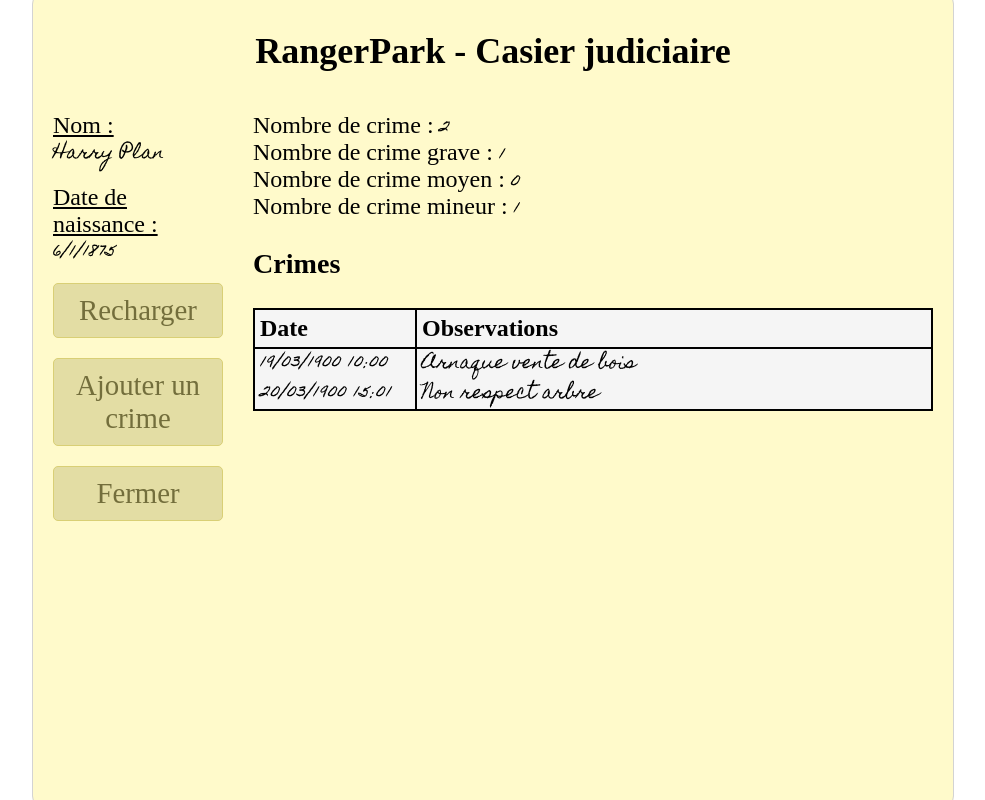
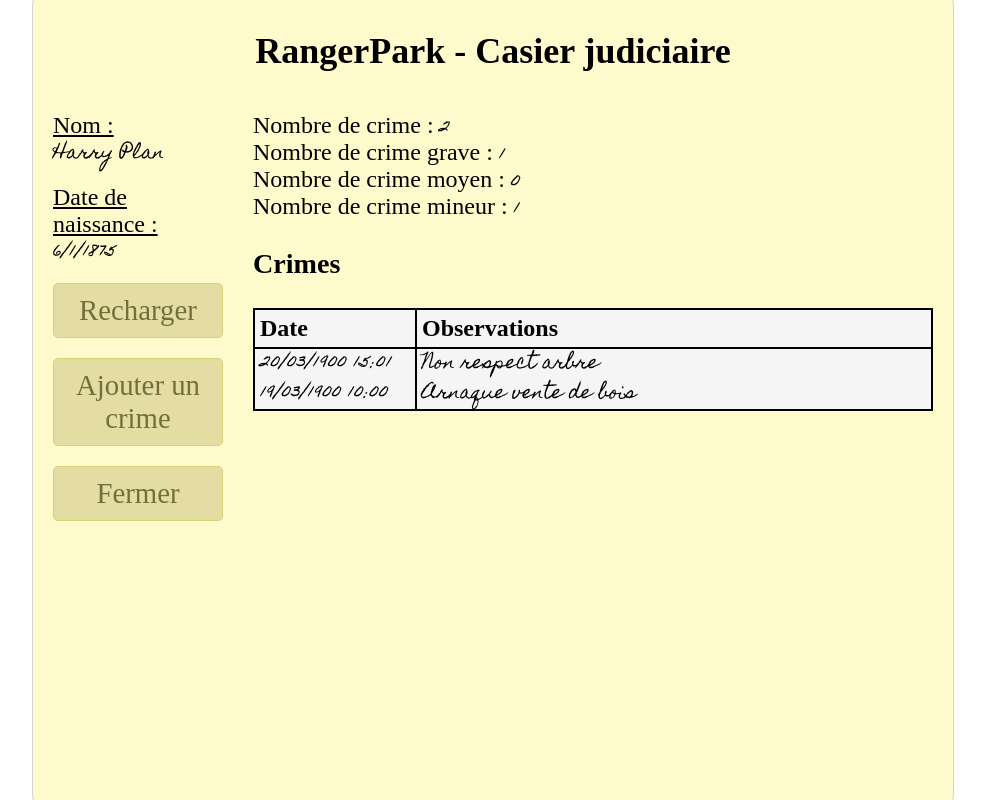
Before and after one commit to McRenald/Sunny-Job-RangerPark, a React (Vite) app in the folder ui/: page / in a window 1280 px wide. Shown: the whole page, without its empty margins (147-1132 px from the left). Built offline with nearby package versions, Linux system fonts and the light colour scheme; a web font is replaced by a local one.

Commit message:
Introduce PalyerContext

```diff
--- a/ui/src/components/App.tsx
+++ b/ui/src/components/App.tsx
@@ -1,11 +1,12 @@
 import { useState } from "react";
 import { debugData } from "../utils/debugData";
 import { useNuiEvent } from "../hooks/useNuiEvent";
+import { isEnvBrowser } from "../utils/misc";
+import { PlayerContext } from "../contexts/PlayerContext";
 import Container from "./container/Container";
+import useMockPlayerData from "../mocks/PlayerDataMock";
 
 import "./App.css";
-import { isEnvBrowser } from "../utils/misc";
-import useMockPlayerData from "../mocks/PlayerDataMock";
 
 // DEBUG - TO REMOVE FOR GAME
 if (isEnvBrowser()) {
@@ -26,15 +27,17 @@ if (isEnvBrowser()) {
 }
 
 export default function App() {
-  const [player, setPlayer] = useState<IPlayer | any>();
+  const [player, setPlayer] = useState<IPlayer>({} as IPlayer);
 
   useNuiEvent<IPlayer>("loadCriminalRecords", (data) => {
     setPlayer(data);
   });
 
   return (
-    <div className="nuiWrapper">
-      <Container player={player} />
-    </div>
+    <PlayerContext.Provider value={player}>
+      <div className="nuiWrapper">
+        <Container />
+      </div>
+    </PlayerContext.Provider>
   );
 }
--- a/ui/src/components/container/Container.tsx
+++ b/ui/src/components/container/Container.tsx
@@ -1,28 +1,30 @@
-import { useState } from "react";
+import { useContext, useState } from "react";
+import { PlayerContext } from "../../contexts/PlayerContext";
 import CrimesPanel from "../crimes/CrimesPanel";
 import Player from "../player/Player";
 import Title from "../title/Title";
 import AddCrime from "../addcrime/AddCrime";
 import "./Container.css";
 
-export default function Container({ player }: { player: IPlayer }) {
+export default function Container() {
   const [showAddCrime, setShowAddCrime] = useState(false);
+  const playerCtx = useContext(PlayerContext);
 
   const handleToggleAddCrimeClick = () => {
-    setShowAddCrime(!showAddCrime)
+    setShowAddCrime(!showAddCrime);
   };
 
   return (
     <div className="nuiContainer">
       <Title />
-      {!player && <div className="nuiLoading">Chargement en cours...</div>}
-      {player && (
+      {!playerCtx && <div className="nuiLoading">Chargement en cours...</div>}
+      {playerCtx && (
         <div className="nuiColumn">
-          <Player player={player} onAddCrime={handleToggleAddCrimeClick} />
-          <CrimesPanel crimes={player.crimes} />
+          <Player onAddCrime={handleToggleAddCrimeClick} />
+          <CrimesPanel />
         </div>
       )}
-      {showAddCrime && <AddCrime player={player} onClose={handleToggleAddCrimeClick} />}
+      {showAddCrime && <AddCrime onClose={handleToggleAddCrimeClick} />}
     </div>
   );
 }
--- a/ui/src/components/crimes/CrimeList.tsx
+++ b/ui/src/components/crimes/CrimeList.tsx
@@ -1,6 +1,10 @@
 import { format } from "date-fns";
+import { useContext } from "react";
+import { PlayerContext } from "../../contexts/PlayerContext";
 
-export default function CrimeList({ crimes }: { crimes: Array<ICrime> }) {
+export default function CrimeList() {
+  const playerCtx = useContext(PlayerContext);
+
   return (
     <>
       <h3>Crimes</h3>
@@ -12,7 +16,9 @@ export default function CrimeList({ crimes }: { crimes: Array<ICrime> }) {
           </tr>
         </thead>
         <tbody>
-          {crimes.map((crime, index) => {
+          {playerCtx.crimes
+            .sort((a, b) => b.date.getTime() - a.date.getTime())
+            .map((crime, index) => {
               return (
                 <tr key={index} className="nuiWritten">
                   <td>
--- a/ui/src/components/crimes/CrimeSummary.tsx
+++ b/ui/src/components/crimes/CrimeSummary.tsx
@@ -1,21 +1,37 @@
-import { useEffect, useState } from "react";
+import { useContext, useEffect, useState } from "react";
+import { PlayerContext } from "../../contexts/PlayerContext";
 
-export default function CrimeSummary({ crimes }: {crimes: Array<ICrime> }) {
-    const [majorCrimes, setMajorCrimes] = useState<Array<ICrime>>([]);
-    const [mediumCrimes, setMediumCrimes] = useState<Array<ICrime>>([]);
-    const [minorCrimes, setMinorCrimes] = useState<Array<ICrime>>([]);
+export default function CrimeSummary() {
+  const [majorCrimes, setMajorCrimes] = useState<Array<ICrime>>([]);
+  const [mediumCrimes, setMediumCrimes] = useState<Array<ICrime>>([]);
+  const [minorCrimes, setMinorCrimes] = useState<Array<ICrime>>([]);
 
-    useEffect(() => {
-        setMajorCrimes(crimes.filter((x) => x.level == 1));
-        setMediumCrimes(crimes.filter((x) => x.level == 2));
-        setMinorCrimes(crimes.filter((x) => x.level == 3));
-    }, [crimes]);
+  const playerCtx = useContext(PlayerContext);
+
+  useEffect(() => {
+    setMajorCrimes(playerCtx.crimes.filter((x) => x.level == 1));
+    setMediumCrimes(playerCtx.crimes.filter((x) => x.level == 2));
+    setMinorCrimes(playerCtx.crimes.filter((x) => x.level == 3));
+  }, [playerCtx]);
+
   return (
     <>
-      <div>Nombre de crime : <span className="nuiWritten">{crimes.length}</span></div>
-      <div>Nombre de crime grave : <span className="nuiWritten">{majorCrimes.length}</span></div>
-      <div>Nombre de crime moyen : <span className="nuiWritten">{mediumCrimes.length}</span></div>
-      <div>Nombre de crime mineur : <span className="nuiWritten">{minorCrimes.length}</span></div>
+      <div>
+        Nombre de crime :{" "}
+        <span className="nuiWritten">{playerCtx.crimes.length}</span>
+      </div>
+      <div>
+        Nombre de crime grave :{" "}
+        <span className="nuiWritten">{majorCrimes.length}</span>
+      </div>
+      <div>
+        Nombre de crime moyen :{" "}
+        <span className="nuiWritten">{mediumCrimes.length}</span>
+      </div>
+      <div>
+        Nombre de crime mineur :{" "}
+        <span className="nuiWritten">{minorCrimes.length}</span>
+      </div>
     </>
   );
 }
--- a/ui/src/components/crimes/CrimesPanel.tsx
+++ b/ui/src/components/crimes/CrimesPanel.tsx
@@ -1,25 +1,24 @@
-import { useEffect, useState } from "react";
+import { useContext, useEffect, useState } from "react";
+import { PlayerContext } from "../../contexts/PlayerContext";
 import NoCrime from "../nocrime/NoCrime";
 import CrimeSummary from "./CrimeSummary";
 import CrimeList from "./CrimeList";
-
 import "./CrimesPanel.css";
 
-const CrimesPanel = (props: { crimes: Array<ICrime> }) => {
-  const [crimes, setCrimes] = useState<Array<ICrime>>(props.crimes ?? []);
+const CrimesPanel = () => {
   const [crimeCount, setCrimeCount] = useState(0);
+  const playerCtx = useContext(PlayerContext);
 
   useEffect(() => {
-    setCrimes(props.crimes ?? []);
-    setCrimeCount(props.crimes?.length);
-  }, [props]);
+    setCrimeCount(playerCtx.crimes?.length);
+  }, [playerCtx]);
 
   return (
     <div className="nuiCrimes">
       {crimeCount ? (
         <>
-          <CrimeSummary crimes={crimes} />
-          <CrimeList crimes={crimes} />
+          <CrimeSummary />
+          <CrimeList />
         </>
       ) : (
         <NoCrime />
--- a/ui/src/components/player/Player.tsx
+++ b/ui/src/components/player/Player.tsx
@@ -1,11 +1,14 @@
+import { useContext } from "react";
 import { useVisibility } from "../../providers/VisibilityProvider";
 import { fetchNui } from "../../utils/fetchNui";
+import { PlayerContext } from "../../contexts/PlayerContext";
 import Button from "../button/Button";
 import Label from "../label/Label";
 import "./Player.css";
 
-const Player = (props: { player: IPlayer, onAddCrime: any }) => {
+const Player = (props: { onAddCrime: any }) => {
   const visibility = useVisibility();
+  const playerCtx = useContext(PlayerContext);
 
   const handleReloadClick = () => {
     fetchNui("sunny-job-rangerpark:nui:refresh-player");
@@ -17,10 +20,10 @@ const Player = (props: { player: IPlayer, onAddCrime: any }) => {
 
   return (
     <div className="nuiPlayer">
-      <Label label="Nom" content={props.player.name} />
+      <Label label="Nom" content={playerCtx.name} />
       <Label
         label="Date de naissance"
-        content={props.player.birthDay?.toLocaleDateString()}
+        content={playerCtx.birthDay?.toLocaleDateString()}
       />
       <Button content="Recharger" onClick={handleReloadClick} />
       <Button content="Ajouter un crime" onClick={props.onAddCrime} />
--- /dev/null
+++ b/ui/src/contexts/PlayerContext.tsx
@@ -0,0 +1,3 @@
+import { createContext } from "react";
+
+export const PlayerContext = createContext<IPlayer>({} as IPlayer);
```
Lines whose indentation alone changed are shown as unchanged.
